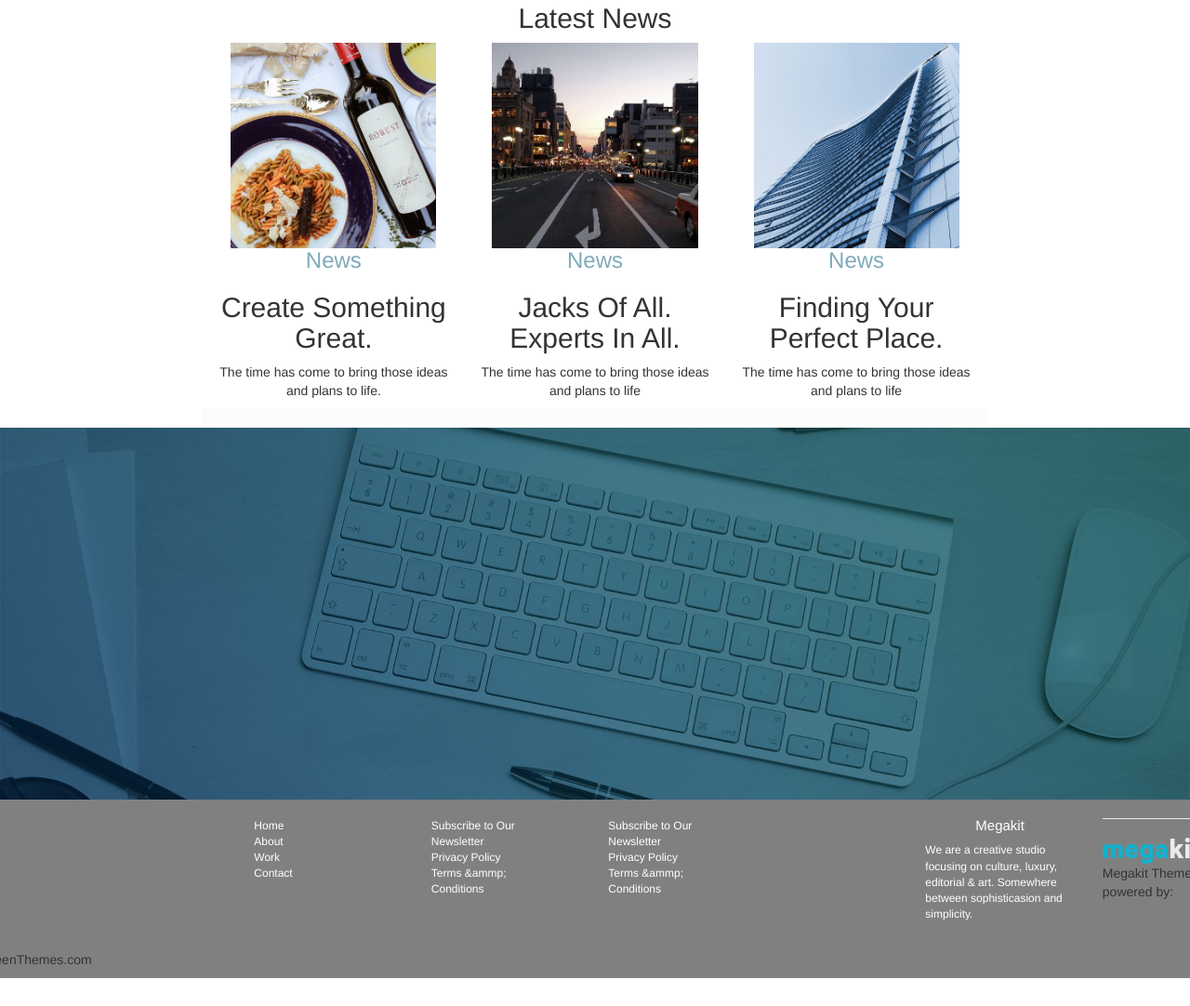
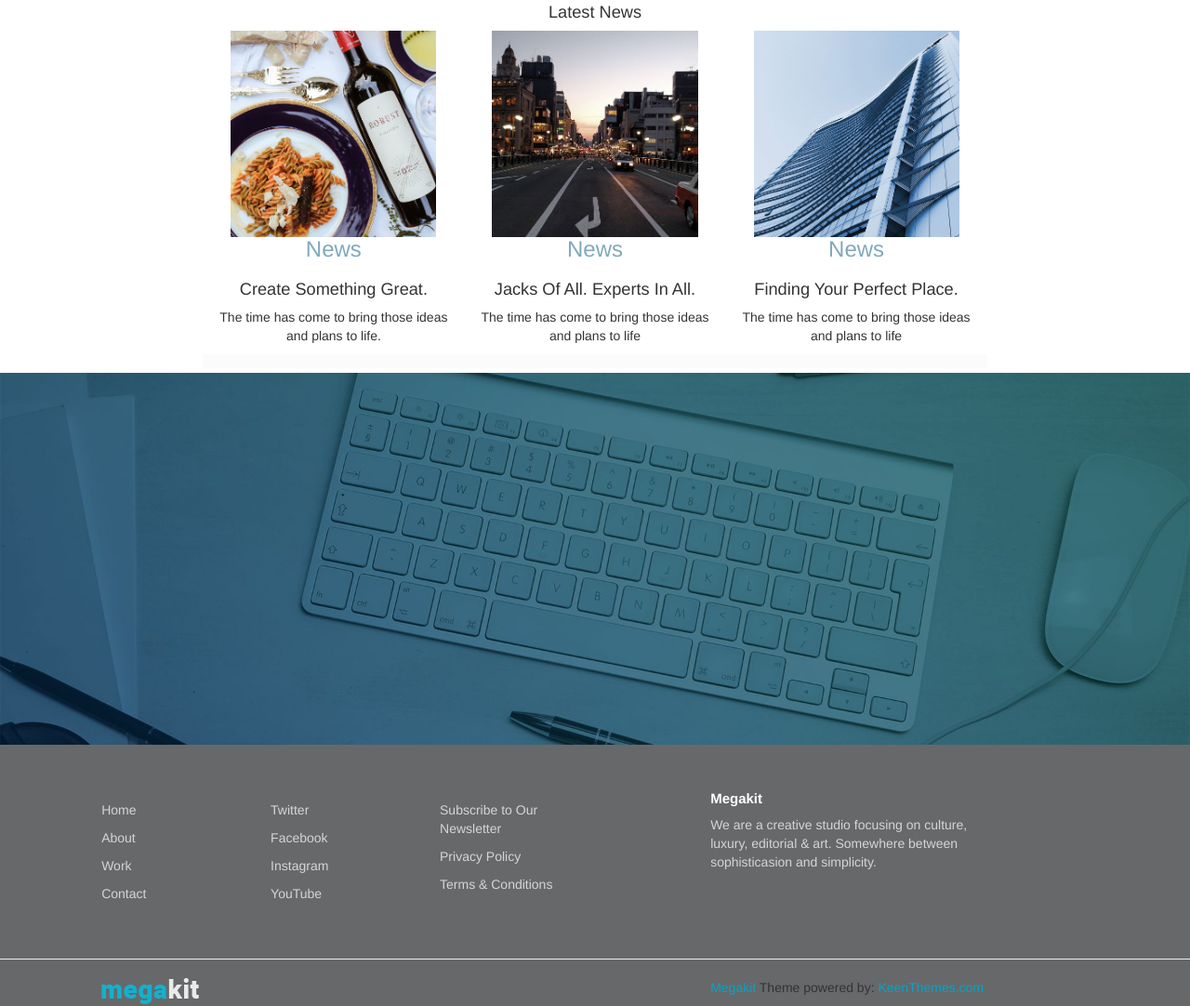
Before and after one commit to corinaradu/curs-frontend, a plain HTML site: page index.html in a window 1280 px wide. Shown: the part 939-2021 px from the top of the page at 93% size. Before the commit the page ends 1991 px from the top, so only its background shows below. Drawn offline with Linux system fonts and the light colour scheme.

Commit message:
updates-footer

```diff
--- a/css/home.css
+++ b/css/home.css
@@ -170,6 +170,10 @@ h2 {
     margin: auto;
 }
 
+.latest-news h2 {
+    font-size: 1.3em;
+}
+
 .latest-news h3 {
     color: #7FAABB;
 }
@@ -186,45 +190,61 @@ h2 {
     font-family: 'Poppins', sans-serif;
 }
 footer {
-    background-color:grey;
+    background-color:#67686A;
 
 }
 
 .useful-links {
     /* border: 1px solid #000; */
     margin: 0 auto;
-    padding: 20px;
+    padding: 50px 0px;
 }
 
 .useful-links div {
-    font-size: 12px;
-    display: inline-block;
-      /* border: 1px solid #000; */
-    width: 20%;
+    font-size: 14px;
+    /* border: 1px solid #000; */
+}
+
+.useful-links div ul {
+    margin: 0;
 }
 
 .useful-links div ul li {
     list-style-type: none;
+    margin: 10px 0px;
+
 }
 
 .useful-links div ul li a {
-    color: #fff;
+    color: #D4D5D7;
 
 }
 
 .horizontal-break {
-    display: inline;
-    width: 100%;
+    color: #D4D5D7;
+    margin-top: 0;
 }
+
 .last-text {
-    color: #fff;
-     font-size: 12px;
-    display: inline-block;
+     color: #D4D5D7;
+     font-size: 14px;
+    text-align: left;
 }
 
 .last-text h3 {
-margin-top: 0;
-    text-align: center;
+    text-align: left;
+    font-weight: bold;
+    color: #fff;
+    margin-top: 0;
     font-size: 15px;
     padding-top: 0;
 }
+.footer-logo {
+    display: block;
+    width: 100%;
+    float: left;
+}
+
+.theme span {
+   color: #07a4c4;
+}
--- a/index.html
+++ b/index.html
@@ -154,41 +154,42 @@
 			<div class="our-impact">&nbsp;</div>
 		</section>
 
-		<footer class="row">
-			<div class="useful-links col-md-9 col-md-offset-2">
-				<div class="first-links col-md-2">
-					<ul>
+		<footer>
+			<div class="row useful-links">
+				<div class="col-md-5 col-md-offset-1">
+					<div class="row">
+						<ul class="col-md-4">
 							<li><a href="">Home</a></li>
 							<li><a href="">About</a></li>
 							<li><a href="">Work</a></li>
 							<li><a href="">Contact</a></li>
 						</ul>
-				</div>
-				<div class="second-links col-md-2">
-					<ul>
+						<ul class="col-md-4">
+							<li><a href="">Twitter</a></li>
+							<li><a href="">Facebook</a></li>
+							<li><a href="">Instagram</a></li>
+							<li><a href="">YouTube</a></li>
+						</ul>
+						<ul class="col-md-4">
 							<li><a href="">Subscribe to Our Newsletter</a></li>
 							<li><a href="">Privacy Policy</a></li>
-						<li><a href="">Terms &ammp; Conditions</a></li>
+							<li><a href="">Terms &amp; Conditions</a></li>
 						</ul>
 					</div>
-				<div class="last-links col-md-2">
-					<ul>
-						<li><a href="">Subscribe to Our Newsletter</a></li>
-						<li><a href="">Privacy Policy</a></li>
-						<li><a href="">Terms &ammp; Conditions</a></li>
-					</ul>
 				</div>
-				<div class="last-links col-md-2">
-				</div>
-				<div class="last-text col-md-3">
+				<div class="last-text col-md-3 col-md-offset-1">
 					<h3>Megakit</h3>
 					<p>We are a creative studio focusing on culture, luxury, editorial &amp; art. Somewhere between sophisticasion and simplicity.</p>
 				</div>
 			</div>
-			<hr id="horizontal-break">
-			<div>
+			<hr class="horizontal-break">
+			<div class="row logo-footer">
+				<div class="col-md-5 col-md-offset-1">
 					<img class="logo-footer" src="static/logo.png">
+				</div>
+				<div class="theme col-md-3 col-md-offset-1">
 					<p><span>Megakit</span> Theme powered by: <span>KeenThemes.com</span></p>
+				</div>
 			</div>
 		</footer>
     </div>
```
Lines whose indentation alone changed are shown as unchanged.
